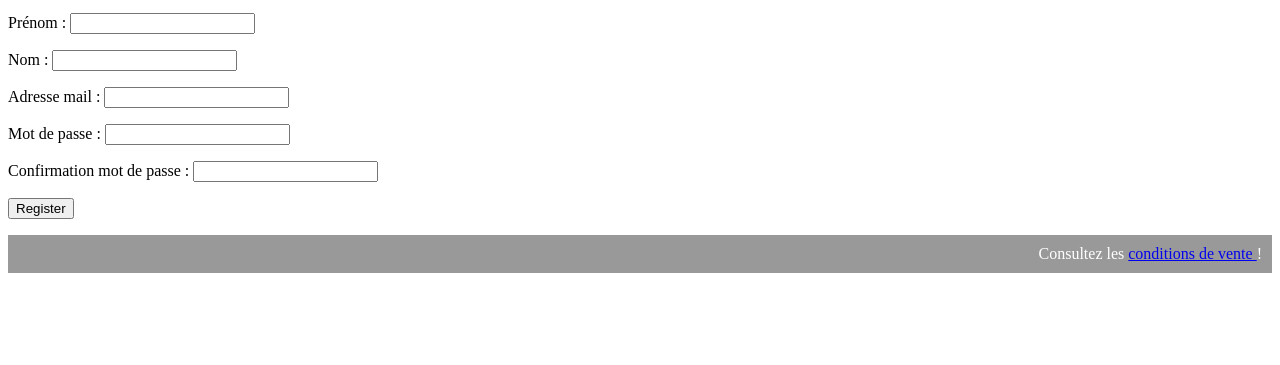
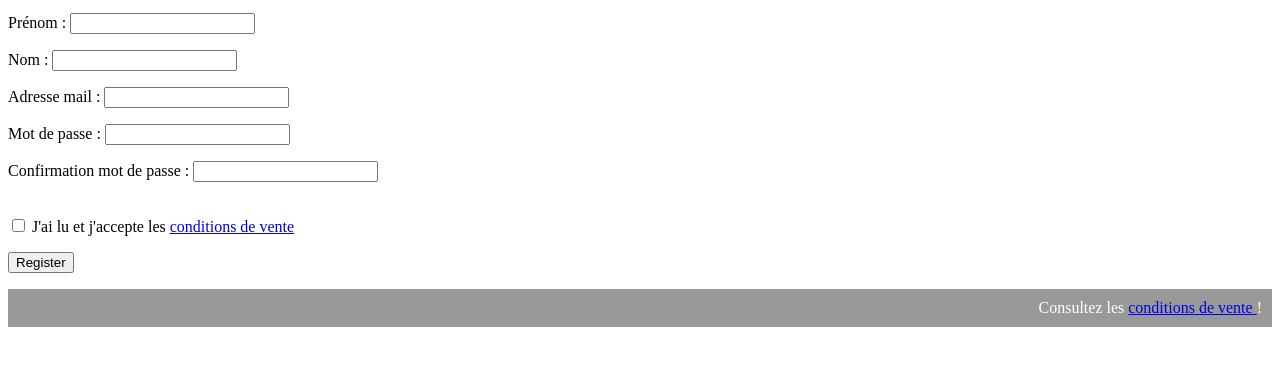
Before and after one commit to Ingloryon/LauzHackProject, a plain HTML site: page website/login/register.html in a window 1280 px wide. Shown: the part 291-656 px from the top of the page. Drawn offline with Linux system fonts and the light colour scheme.

Commit message:
Version 1 of login-register

```diff
--- a/website/login/register.html
+++ b/website/login/register.html
@@ -35,9 +35,10 @@
 			    <p>Nom : <input type="text" name="lastname" /></p>
 			    <p>Adresse mail : <input type="text" name="mail" /></p>
 			    <p>Mot de passe  : <input type="text" name="mail" /></p>
-			    <p>Confirmation mot de passe : <input type="text" name="mail" /></p>
-			    <p><input type="submit" value="Register"></p>
+			    <p>Confirmation mot de passe : <input type="text" name="mail" /></p> <br/>
 
+                <input type="checkbox" name="sellingConditions" value="sellingCondi"> J'ai lu et j'accepte les <a href="../CoV.pdf" target="_blank">conditions de vente </a> <br>
+                <p><input type="submit" value="Register"></p>
 
 			</form>
 
```
